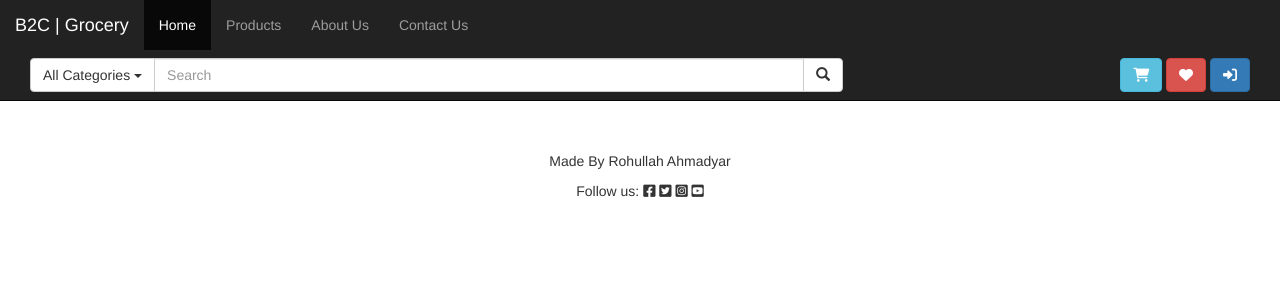
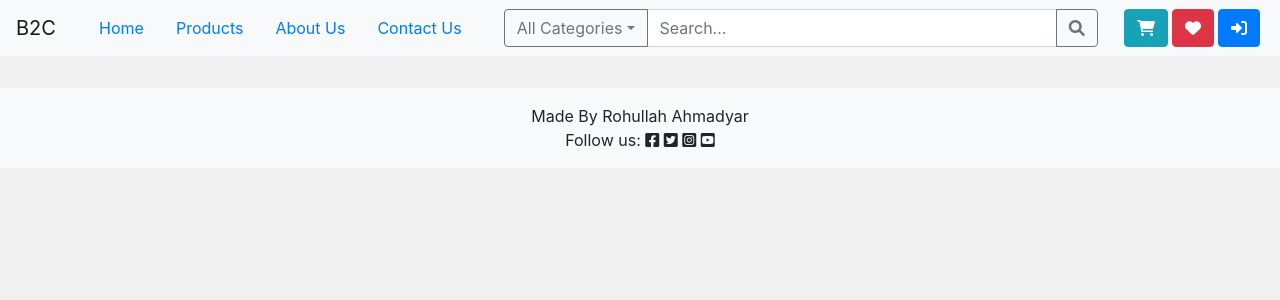
Before and after one commit to Ray-yar/b2c, a Django app: page / in a window 1280 px wide. Shown: the top 300 px of the page. Run offline with Django 3.2, Linux system fonts and the light colour scheme; data that the repository does not hold is empty; some libraries are stand-ins or nearby versions.

Commit message:
UI Changed

```diff
--- a/grocery/settings.py
+++ b/grocery/settings.py
@@ -31,7 +31,7 @@ SECRET_KEY = os.environ.get('SECRET_KEY')
 # SECURITY WARNING: don't run with debug turned on in production!
 DEBUG = True
 
-ALLOWED_HOSTS = ['localhost', '127.0.0.1', '8000-rayyar-b2c-b2wm0jo2fsf.ws-eu104.gitpod.io']
+ALLOWED_HOSTS = ['localhost', '127.0.0.1', '8000-rayyar-b2c-jdsm0irwuh7.ws-eu104.gitpod.io']
 
 
 # Application definition
--- a/static/css/style.css
+++ /dev/null
@@ -1,4 +0,0 @@
-body {
-    -webkit-font-smoothing: auto;
-    background-color: #000000;
-}
--- a/templates/base.html
+++ b/templates/base.html
@@ -11,90 +11,104 @@
     <!-- Google Fonts -->
     <link href="https://fonts.googleapis.com/css?family=Roboto:300,400,500,700&display=swap" rel="stylesheet" />
     <!-- Bootstrap CSS -->
-    <link rel="stylesheet" href="https://maxcdn.bootstrapcdn.com/bootstrap/3.4.1/css/bootstrap.min.css">
-
-    <link rel="stylesheet" href="{% static 'csss/style.css' %}">
-
+    <link rel="stylesheet" href="https://cdn.jsdelivr.net/npm/bootstrap@4.3.1/dist/css/bootstrap.min.css"
+        integrity="sha384-ggOyR0iXCbMQv3Xipma34MD+dH/1fQ784/j6cY/iJTQUOhcWr7x9JvoRxT2MZw1T" crossorigin="anonymous">
+    <style>
+        body {
+            -webkit-font-smoothing: auto;
+            background-color: #F0F0F0;
+        }
+    </style>
 </head>
 
 <body>
-    <nav class="navbar navbar-inverse navbar-fixed-top">
-        <div class="container-fluid">
-            <div class="navbar-header">
-                <a class="navbar-brand" href="#">B2C | Grocery</a>
+    <nav class="navbar navbar-light bg-light">
+        <a class="navbar-brand" href="#">B2C</a>
+        <ul class="nav nav-pills">
+            <li class="nav-item active"><a class="nav-link" href="{% url 'base_url' %}">Home</a></li>
+            <li class="nav-item"><a class="nav-link" href="{% url 'products_url' %}">Products</a></li>
+            <li class="nav-item"><a class="nav-link" href="{% url 'about_us_url' %}">About Us</a></li>
+            <li class="nav-item"><a class="nav-link" href="{% url 'contact_us_url' %}">Contact Us</a></li>
+        </ul>
+        <form class="navbar-form navbar-left col-md-6" action="/action_page.php">
+            <div class="input-group">
+                <div class="input-group-prepend">
+                    <button class="btn btn-outline-secondary dropdown-toggle" type="button" data-toggle="dropdown"
+                        aria-haspopup="true" aria-expanded="false">All Categories</button>
+                    <div class="dropdown-menu">
+                        <a class="dropdown-item" href="#">Action</a>
+                        <a class="dropdown-item" href="#">Another action</a>
+                        <a class="dropdown-item" href="#">Something else here</a>
+                        <div role="separator" class="dropdown-divider"></div>
+                        <a class="dropdown-item" href="#">Separated link</a>
                     </div>
-            <ul class="nav navbar-nav">
-                <li class="active"><a href="{% url 'base_url' %}">Home</a></li>
-                <li><a href="{% url 'products_url' %}">Products</a></li>
-                <li><a href="{% url 'about_us_url' %}">About Us</a></li>
-                <li><a href="{% url 'contact_us_url' %}">Contact Us</a></li>
-            </ul>
-            <form class="navbar-form navbar-left" action="/action_page.php">
-                <div class="input-group">
-                    <div class="dropdown input-group-btn">
-                        <button class="btn btn-default dropdown-toggle" type="button" data-toggle="dropdown">All
-                            Categories <span class="caret"></span></button>
-                        <ul class="dropdown-menu">
-                            <li><a href="#">HTML</a></li>
-                            <li><a href="#">CSS</a></li>
-                            <li><a href="#">JavaScript</a></li>
-                        </ul>
                 </div>
-                    <input type="text" class="form-control flex-grow-1" placeholder="Search"
-                        style="width: 650px;height: 33.5px;">
-                    <div class="input-group-btn">
-                        <button class="btn btn-default" type="submit">
-                            <i class="glyphicon glyphicon-search"></i>
-                        </button>
+                <input type="text" class="form-control" placeholder="Search..."
+                    aria-label="Text input with dropdown button">
+                <div class="input-group-append">
+                    <button class="btn btn-outline-secondary"><i class="fa fa-search"></i></button>
                 </div>
             </div>
         </form>
-            <div class="nav navbar-nav navbar-right" style="margin-right: 15px;">
+        <ul class="nav nav-pills">
+            <li class="nav-item">
                 {% if user.is_authenticated %}
                 {% if user.is_superuser %}
-                <a class="btn btn-primary navbar-btn" target="_blank" href="{% url 'admin:index' %}">
+                <a class="btn btn-primary navbar-btn mr-1" target="_blank" href="{% url 'admin:index' %}">
                     <i class="fas fa-home"></i>
                 </a>
                 {% endif %}
                 {% endif %}
-                <a href="{% url 'checkout_url' %}" class="btn btn-info navbar-btn">
-                    <i class="fas fa-shopping-cart"></i>
-                </a>
-                <a href="{% url 'wishlist_url' %}" class="btn btn-danger navbar-btn">
-                    <i class="fas fa-heart"></i>
-                </a>
+            </li>
+            <li class="nav-item">
+                <a href="{% url 'checkout_url' %}" class="btn btn-info navbar-btn mr-1"> <i
+                        class="fas fa-shopping-cart"></i></a>
+            </li>
+            <li class="nav-item">
+                <a href="{% url 'wishlist_url' %}" class="btn btn-danger navbar-btn mr-1"> <i
+                        class="fas fa-heart"></i></a>
+            </li>
             {% if user.is_authenticated %}
-                <a class="btn btn-danger navbar-btn" href="{% url 'account_logout' %}">
+            <li class="nav-item">
+                <a class="btn btn-danger navbar-btn mr-1" href="{% url 'account_logout' %}">
                     <i class="fas fa-sign-out-alt"></i>
                 </a>
+            </li>
             {% else %}
-                <a class="btn btn-primary navbar-btn" href="{% url 'account_login' %}">
+            <li class="nav-item">
+                <a class="btn btn-primary navbar-btn mr-1" href="{% url 'account_login' %}">
                     <i class="fas fa-sign-in-alt"></i>
                 </a>
+            </li>
             {% endif %}
-            </div>
-        </div>
+        </ul>
     </nav>
 
-    <main style="margin-top:51px;margin-bottom:100px;">
+    <main>
         {% block content %}
         <!-- Content Goes here -->
         {% endblock content %}
     </main>
 
     <!-- Footer -->
-    <footer class="footer mt-auto py-3 dark-bg">
-        <p class="m-0 text-center text-white">Made By Rohullah Ahmadyar</p>
-        <p class="m-0 text-center text-white">Follow us: <i class="fab fa-facebook-square ms-3"></i>
+    <footer class="footer mt-auto py-3 bg-light">
+        <p class="m-0 text-center">Made By Rohullah Ahmadyar</p>
+        <p class="m-0 text-center">Follow us: <i class="fab fa-facebook-square ms-3"></i>
             <i class="fab fa-twitter-square ms-3"></i>
             <i class="fab fa-instagram-square ms-3"></i>
             <i class="fab fa-youtube-square ms-3"></i>
         </p>
     </footer>
 
-    <!-- <script src="https://ajax.googleapis.com/ajax/libs/jquery/3.6.4/jquery.min.js"></script> -->
-    <script src="https://maxcdn.bootstrapcdn.com/bootstrap/3.4.1/js/bootstrap.min.js"></script>
-
+    <script src="https://code.jquery.com/jquery-3.3.1.slim.min.js"
+        integrity="sha384-q8i/X+965DzO0rT7abK41JStQIAqVgRVzpbzo5smXKp4YfRvH+8abtTE1Pi6jizo"
+        crossorigin="anonymous"></script>
+    <script src="https://cdn.jsdelivr.net/npm/popper.js@1.14.7/dist/umd/popper.min.js"
+        integrity="sha384-UO2eT0CpHqdSJQ6hJty5KVphtPhzWj9WO1clHTMGa3JDZwrnQq4sF86dIHNDz0W1"
+        crossorigin="anonymous"></script>
+    <script src="https://cdn.jsdelivr.net/npm/bootstrap@4.3.1/dist/js/bootstrap.min.js"
+        integrity="sha384-JjSmVgyd0p3pXB1rRibZUAYoIIy6OrQ6VrjIEaFf/nJGzIxFDsf4x0xIM+B07jRM"
+        crossorigin="anonymous"></script>
     <script>
         document.addEventListener("DOMContentLoaded", function () {
             var elementsToStyle = document.querySelectorAll("input[type='text'], input[type='password'], input[type='email'], textarea");
--- a/templates/index.html
+++ b/templates/index.html
@@ -1,26 +1,30 @@
 {% extends "base.html" %}
 {% block content %}
 
-<div class="container-fluid">
+<div class="container">
     <div class="row">
-        <div class="col-12 mt-3 left">
+        <div class="col-12 my-3">
             <div class="row">
+                {% for number in "12345678" %}
                 {% for pro in product_list %}
-                <div class="card col-sm-6 col-md-4 col-lg-3">
+                <div class="col-sm-6 col-md-3 col-lg-3 col-xl-3 my-2">
+                    <div class="card">
                         {% if "placeholder" in pro.featured_photo.url %}
-                    <img class="card-img-top" src="https://codeinstitute.s3.amazonaws.com/fullstack/blog/default.jpg"
+                        <img src="https://codeinstitute.s3.amazonaws.com/fullstack/blog/default.jpg"
                             alt="Vehicle Photo">
                         {% else %}
-                    <img class="card-img-top" style="height: 230px;object-fit: cover;"
-                        src=" {{ pro.featured_photo.url }}" alt="Vehicle Photo">
+                        <img style="width: 100%;object-fit: contain;" src=" {{ pro.featured_photo.url }}"
+                            alt="Vehicle Photo">
                         {% endif %}
-
                         <div class="card-body">
-                        <a href="http://"><h3 class="card-title">{{pro.title}}</h3></a>
-                        <p class="card-text">Some quick example text to build on the card title and make up the bulk of
+                            <h5 class="card-title">{{pro.title}}</h5>
+                            <p class="card-text">Some quick example text to build on the card title and make up the bulk
+                                of
                                 the card's content.</p>
                         </div>
                     </div>
+                </div>
+                {% endfor %}
                 {% endfor %}
             </div>
         </div>
```
Lines whose indentation alone changed are shown as unchanged.
